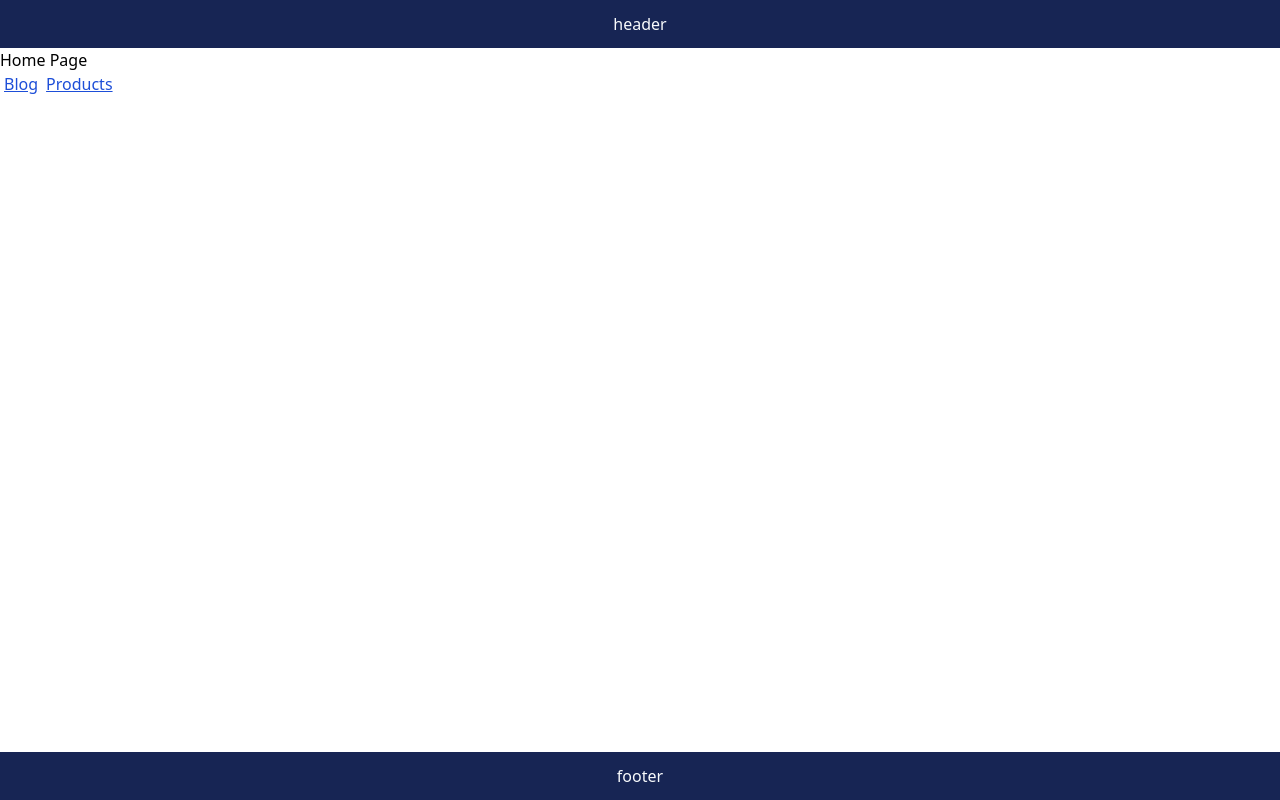
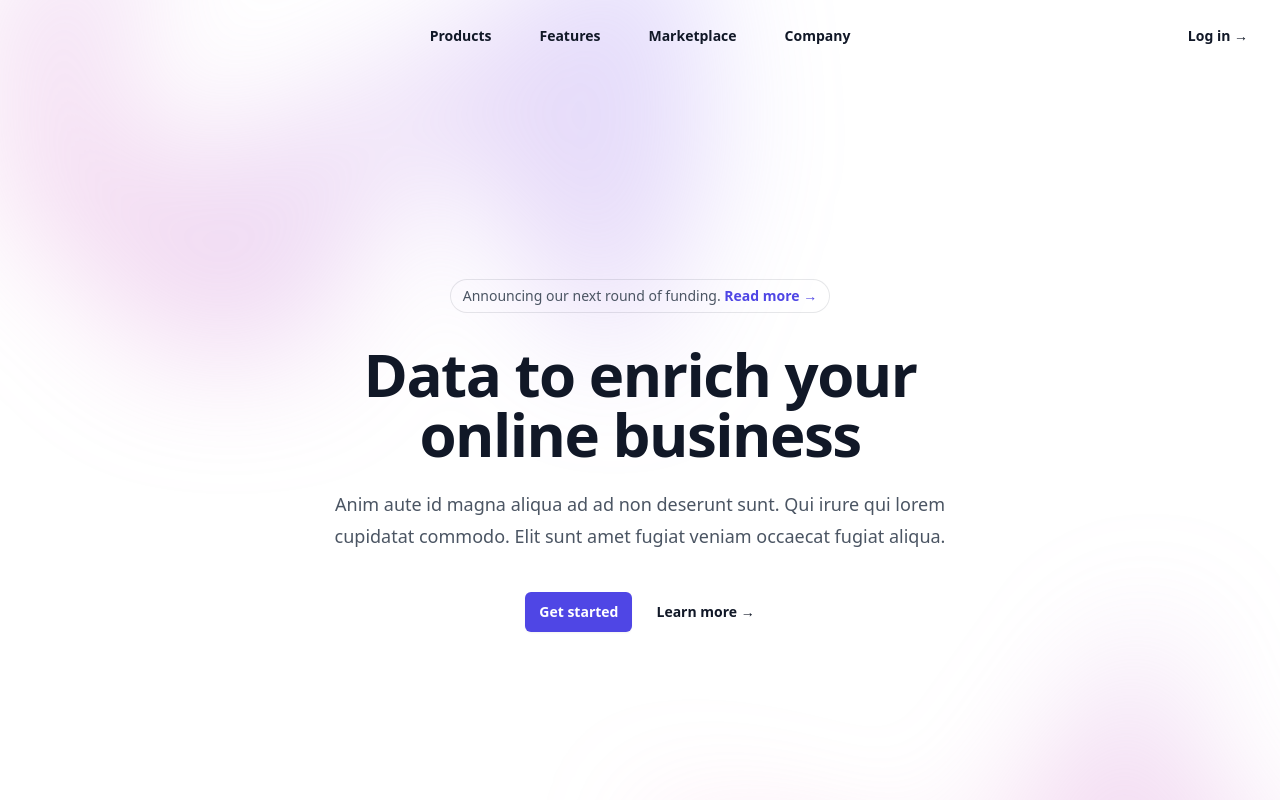
Before and after one commit to AltamiroF-22/Learnig_Next.js_14, a Next.js app: page / in a window 1280 px wide. Shown: the top 800 px of the page. Built offline with nearby package versions, Linux system fonts and the light colour scheme.

Commit message:
home page

```diff
--- a/src/app/layout.tsx
+++ b/src/app/layout.tsx
@@ -19,9 +19,9 @@
   return (
     <html lang="en">
       <body>
-        <Header />
+        {/* <Header /> */}
         {children}
-        <Footer />
+        {/* <Footer /> */}
       </body>
     </html>
   );
--- a/src/app/page.tsx
+++ b/src/app/page.tsx
@@ -1,15 +1,185 @@
+"use client";
+
+import { useState } from "react";
+import { Dialog } from "@headlessui/react";
+import { Bars3Icon, XMarkIcon } from "@heroicons/react/24/outline";
+// import Image from "next/image";
 import Link from "next/link";
 
-export default function Home() {
+const navigation = [
+  { name: "Products", href: "/products" },
+  { name: "Features", href: "#" },
+  { name: "Marketplace", href: "#" },
+  { name: "Company", href: "#" },
+];
+
+export default function Example() {
+  const [mobileMenuOpen, setMobileMenuOpen] = useState(false);
+
   return (
-    <main>
-      <h1>Home Page</h1>
-      <Link className="underline p-1 text-blue-700" href="/blog">
-        Blog
-      </Link>
-      <Link className="underline p-1 text-blue-700" href="/products">
-        Products
-      </Link>
-    </main>
+    <div className="bg-white">
+      <header className="absolute inset-x-0 top-0 z-50">
+        <nav
+          className="flex items-center justify-between p-6 lg:px-8"
+          aria-label="Global"
+        >
+          <div className="flex lg:flex-1">
+            <Link href="#" className="-m-1.5 p-1.5">
+              <span className="sr-only">Your Company</span>
+              {/* <Image
+                className="h-8 w-auto"
+                src="https://tailwindui.com/img/logos/mark.svg?color=indigo&shade=600"
+                alt=""
+                width={20}
+                height={20}
+              /> */}
+            </Link>
+          </div>
+          <div className="flex lg:hidden">
+            <button
+              type="button"
+              className="-m-2.5 inline-flex items-center justify-center rounded-md p-2.5 text-gray-700"
+              onClick={() => setMobileMenuOpen(true)}
+            >
+              <span className="sr-only">Open main menu</span>
+              <Bars3Icon className="h-6 w-6" aria-hidden="true" />
+            </button>
+          </div>
+          <div className="hidden lg:flex lg:gap-x-12">
+            {navigation.map((item) => (
+              <Link
+                key={item.name}
+                href={item.href}
+                className="text-sm font-semibold leading-6 text-gray-900"
+              >
+                {item.name}
+              </Link>
+            ))}
+          </div>
+          <div className="hidden lg:flex lg:flex-1 lg:justify-end">
+            <Link
+              href="#"
+              className="text-sm font-semibold leading-6 text-gray-900"
+            >
+              Log in <span aria-hidden="true">&rarr;</span>
+            </Link>
+          </div>
+        </nav>
+        <Dialog
+          className="lg:hidden"
+          open={mobileMenuOpen}
+          onClose={setMobileMenuOpen}
+        >
+          <div className="fixed inset-0 z-50" />
+          <Dialog.Panel className="fixed inset-y-0 right-0 z-50 w-full overflow-y-auto bg-white px-6 py-6 sm:max-w-sm sm:ring-1 sm:ring-gray-900/10">
+            <div className="flex items-center justify-between">
+              <Link href="#" className="-m-1.5 p-1.5">
+                <span className="sr-only">Your Company</span>
+                {/* <Image
+                  className="h-8 w-auto"
+                  src="https://tailwindui.com/img/logos/mark.svg?color=indigo&shade=600"
+                  alt=""
+                  width={20}
+                  height={20}
+                /> */}
+              </Link>
+              <button
+                type="button"
+                className="-m-2.5 rounded-md p-2.5 text-gray-700"
+                onClick={() => setMobileMenuOpen(false)}
+              >
+                <span className="sr-only">Close menu</span>
+                <XMarkIcon className="h-6 w-6" aria-hidden="true" />
+              </button>
+            </div>
+            <div className="mt-6 flow-root">
+              <div className="-my-6 divide-y divide-gray-500/10">
+                <div className="space-y-2 py-6">
+                  {navigation.map((item) => (
+                    <Link
+                      key={item.name}
+                      href={item.href}
+                      className="-mx-3 block rounded-lg px-3 py-2 text-base font-semibold leading-7 text-gray-900 hover:bg-gray-50"
+                    >
+                      {item.name}
+                    </Link>
+                  ))}
+                </div>
+                <div className="py-6">
+                  <Link
+                    href="#"
+                    className="-mx-3 block rounded-lg px-3 py-2.5 text-base font-semibold leading-7 text-gray-900 hover:bg-gray-50"
+                  >
+                    Log in
+                  </Link>
+                </div>
+              </div>
+            </div>
+          </Dialog.Panel>
+        </Dialog>
+      </header>
+
+      <div className="relative isolate px-6 pt-14 lg:px-8">
+        <div
+          className="absolute inset-x-0 -top-40 -z-10 transform-gpu overflow-hidden blur-3xl sm:-top-80"
+          aria-hidden="true"
+        >
+          <div
+            className="relative left-[calc(50%-11rem)] aspect-[1155/678] w-[36.125rem] -translate-x-1/2 rotate-[30deg] bg-gradient-to-tr from-[#ff80b5] to-[#9089fc] opacity-30 sm:left-[calc(50%-30rem)] sm:w-[72.1875rem]"
+            style={{
+              clipPath:
+                "polygon(74.1% 44.1%, 100% 61.6%, 97.5% 26.9%, 85.5% 0.1%, 80.7% 2%, 72.5% 32.5%, 60.2% 62.4%, 52.4% 68.1%, 47.5% 58.3%, 45.2% 34.5%, 27.5% 76.7%, 0.1% 64.9%, 17.9% 100%, 27.6% 76.8%, 76.1% 97.7%, 74.1% 44.1%)",
+            }}
+          />
+        </div>
+        <div className="mx-auto max-w-2xl py-32 sm:py-48 lg:py-56">
+          <div className="hidden sm:mb-8 sm:flex sm:justify-center">
+            <div className="relative rounded-full px-3 py-1 text-sm leading-6 text-gray-600 ring-1 ring-gray-900/10 hover:ring-gray-900/20">
+              Announcing our next round of funding.{" "}
+              <Link href="#" className="font-semibold text-indigo-600">
+                <span className="absolute inset-0" aria-hidden="true" />
+                Read more <span aria-hidden="true">&rarr;</span>
+              </Link>
+            </div>
+          </div>
+          <div className="text-center">
+            <h1 className="text-4xl font-bold tracking-tight text-gray-900 sm:text-6xl">
+              Data to enrich your online business
+            </h1>
+            <p className="mt-6 text-lg leading-8 text-gray-600">
+              Anim aute id magna aliqua ad ad non deserunt sunt. Qui irure qui
+              lorem cupidatat commodo. Elit sunt amet fugiat veniam occaecat
+              fugiat aliqua.
+            </p>
+            <div className="mt-10 flex items-center justify-center gap-x-6">
+              <Link
+                href="#"
+                className="rounded-md bg-indigo-600 px-3.5 py-2.5 text-sm font-semibold text-white shadow-sm hover:bg-indigo-500 focus-visible:outline focus-visible:outline-2 focus-visible:outline-offset-2 focus-visible:outline-indigo-600"
+              >
+                Get started
+              </Link>
+              <Link
+                href="#"
+                className="text-sm font-semibold leading-6 text-gray-900"
+              >
+                Learn more <span aria-hidden="true">→</span>
+              </Link>
+            </div>
+          </div>
+        </div>
+        <div
+          className="absolute inset-x-0 top-[calc(100%-13rem)] -z-10 transform-gpu overflow-hidden blur-3xl sm:top-[calc(100%-30rem)]"
+          aria-hidden="true"
+        >
+          <div
+            className="relative left-[calc(50%+3rem)] aspect-[1155/678] w-[36.125rem] -translate-x-1/2 bg-gradient-to-tr from-[#ff80b5] to-[#9089fc] opacity-30 sm:left-[calc(50%+36rem)] sm:w-[72.1875rem]"
+            style={{
+              clipPath:
+                "polygon(74.1% 44.1%, 100% 61.6%, 97.5% 26.9%, 85.5% 0.1%, 80.7% 2%, 72.5% 32.5%, 60.2% 62.4%, 52.4% 68.1%, 47.5% 58.3%, 45.2% 34.5%, 27.5% 76.7%, 0.1% 64.9%, 17.9% 100%, 27.6% 76.8%, 76.1% 97.7%, 74.1% 44.1%)",
+            }}
+          />
+        </div>
+      </div>
+    </div>
   );
 }
```
Also changed, not shown: package.json (+7 -5 lines), 1 other file (tests, documents, lock files or other folders).
